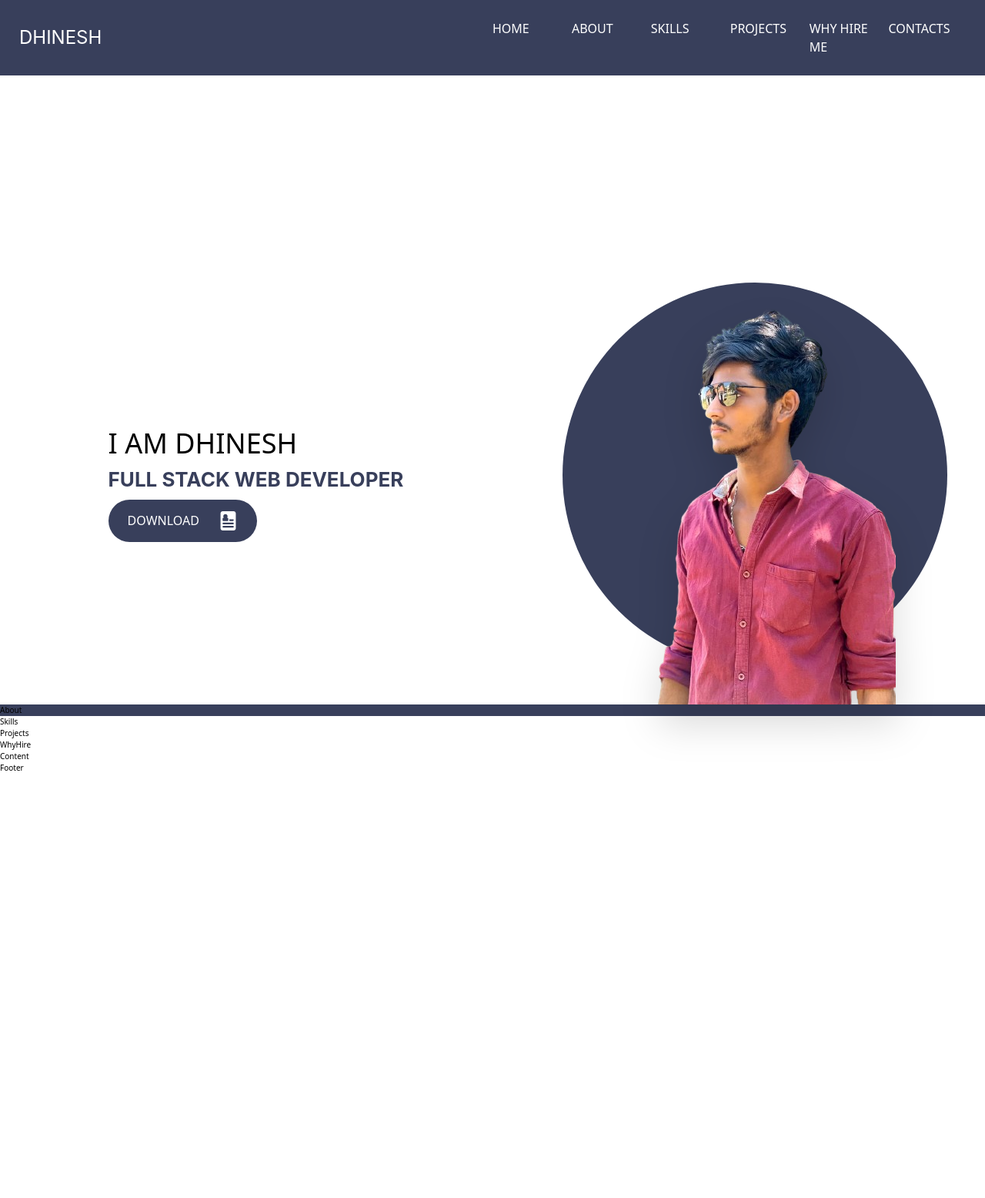
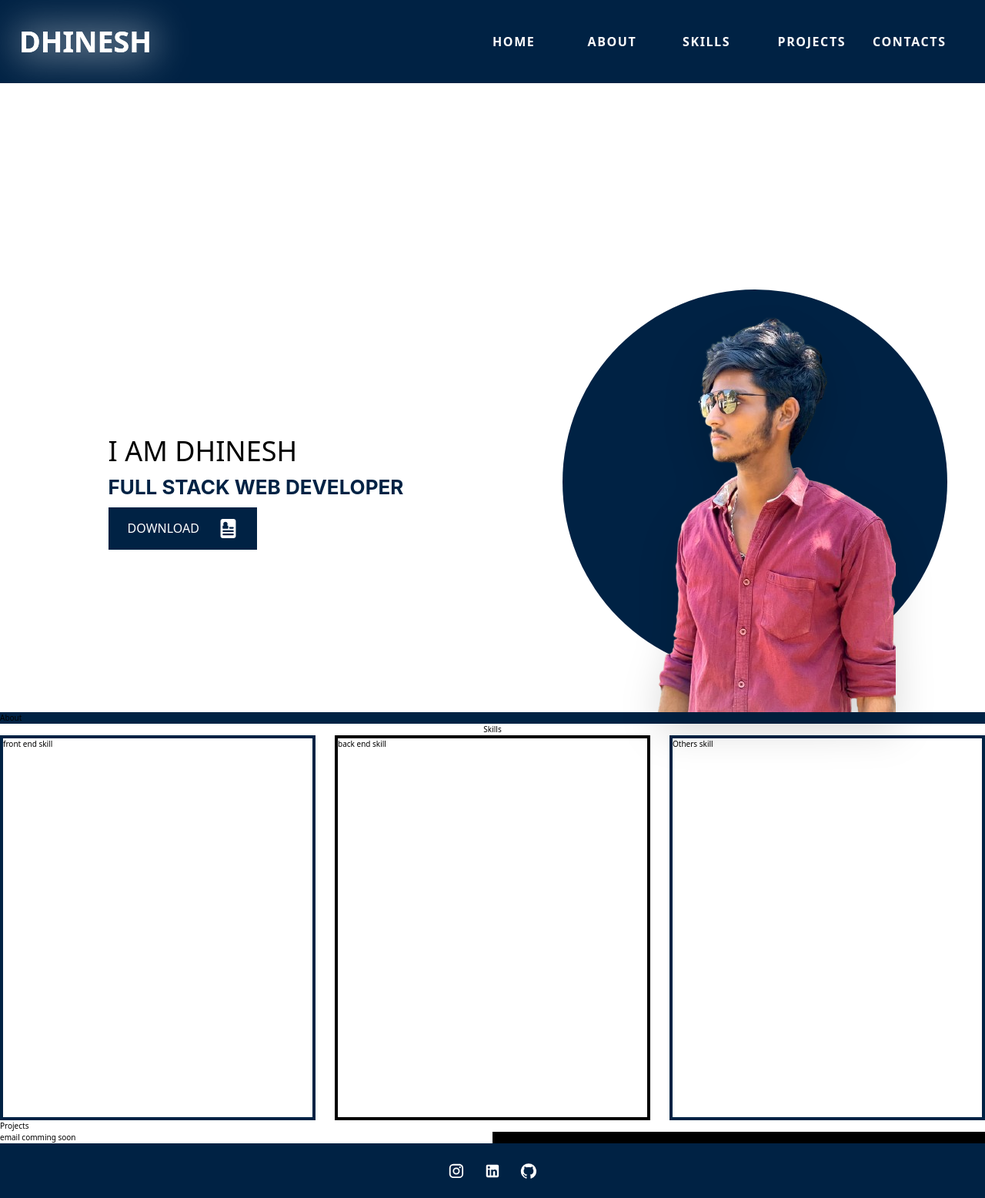
Before and after one commit to dhinesh20022806/portfoilo, a React (Vite) app: page / in a window 1280 px wide. Shown: the whole page at 77% size. Before the commit the page ends 1005 px from the top, so only its background shows below. Built offline with nearby package versions, Linux system fonts and the light colour scheme; a web font is replaced by a local one.

Commit message:
complete in grid verison

```diff
--- a/package.json
+++ b/package.json
@@ -10,6 +10,10 @@
     "preview": "vite preview"
   },
   "dependencies": {
+    "@emotion/react": "^11.11.4",
+    "@emotion/styled": "^11.11.5",
+    "@mui/icons-material": "^5.15.20",
+    "@mui/material": "^5.15.20",
     "react": "^18.2.0",
     "react-dom": "^18.2.0"
   },
--- a/src/App.jsx
+++ b/src/App.jsx
@@ -4,7 +4,6 @@ import {
   About,
   Skills,
   Projects,
-  WhyHire,
   Content,
   Footer,
 } from "./components";
@@ -19,7 +18,6 @@ function App() {
       <About />
       <Skills />
       <Projects />
-      <WhyHire />
       <Content />
       <Footer />
     </>
--- a/src/components/Content.jsx
+++ b/src/components/Content.jsx
@@ -1,7 +1,16 @@
 import React from "react";
 
 const Content = () => {
-  return <div>Content</div>;
+  return (
+    <div className="flex h-auto justify-center flex-col-reverse md:flex-row w-full">
+      <div className="flex-1 bg-white">
+        email comming soon
+      </div>
+      <div className="flex-1 bg-black">
+        3d animation comming soon
+      </div>
+    </div>
+  );
 };
 
 export default Content;
--- a/src/components/Footer.jsx
+++ b/src/components/Footer.jsx
@@ -1,7 +1,27 @@
 import React from "react";
-
+import InstagramIcon from "@mui/icons-material/Instagram";
+import LinkedInIcon from "@mui/icons-material/LinkedIn";
+import GitHubIcon from "@mui/icons-material/GitHub";
 const Footer = () => {
-  return <footer>Footer</footer>;
+  return (
+    <footer className="flex bg-primary py-10  justify-center gap-10 text-white ">
+      <InstagramIcon
+        fontSize="large"
+        color="inherit"
+        className="cursor-pointer"
+      />
+      <LinkedInIcon
+        fontSize="large"
+        color="inherit"
+        className="cursor-pointer"
+      />
+      <GitHubIcon
+        fontSize="large"
+        color="inherit"
+        className="cursor-pointer"
+      />
+    </footer>
+  );
 };
 
 export default Footer;
--- a/src/components/Home.jsx
+++ b/src/components/Home.jsx
@@ -14,7 +14,7 @@ const Home = () => {
             Full stack web developer
           </span>
         </h1>
-        <button className="rounded-full  uppercase text-[1.6rem]  px-10 py-6 bg-primary text-white">
+        <button className="  uppercase text-[1.6rem]  px-10 py-6 bg-primary text-white">
           Download
           <span className="ml-10">
             <svg
--- a/src/components/Navbar.jsx
+++ b/src/components/Navbar.jsx
@@ -6,34 +6,47 @@ const Navbar = () => {
   const handleToggle = () => {
     setOpen((prev) => !prev);
   };
+  const navClassBtn = `  before:rounded cursor-pointer  before:content-[''] text-white before:absolute before:top-0 before:bottom-0 before:left-0 before:right-0  before:border-b-4 before:border-white before:scale-0 before:transition-transform before:duration-300 before:ease-in-out before:origin-bottom-left before:hover:scale-100 relative uppercase pb-1 tracking-widest`;
 
   return (
     <nav
       className={` uppercase  bg-primary p-10 text-white text-[1.6rem]  top-0 `}
     >
       <div className="grid grid-cols-2 items-center  ">
-        <p className="uppercase text-[2.4rem] font-sf-pro-display animate-flicker  shadow-[0px 0px 105px 45px rgba(180,214,212,0.9)] inline-block ">
-          dhinesh
-        </p>
+        <div className=" animate-flicker ">
+          <span className="absolute mx-auto py-4 flex  border w-fit bg-gradient-to-r blur-xl from-white  to-white bg-clip-text text-6xl box-content font-extrabold text-transparent text-center select-none">
+            Dhinesh
+          </span>
+          <h1 className="relative top-0 w-fit h-auto py-4 justify-center flex bg-gradient-to-r items-center from-white to-white  bg-clip-text text-6xl font-extrabold text-transparent text-center select-auto">
+            Dhinesh
+          </h1>
+        </div>
 
-        <ul className="lg:grid lg:grid-cols-6   lg:gap-1 hidden">
+        <ul className="lg:grid lg:grid-cols-5 lg:gap-1 font-semibold  hidden">
           <li>
-            <a href="#home">Home</a>
+            <a href="#home" className={navClassBtn}>
+              Home
+            </a>
           </li>
           <li>
-            <a href="#about">About</a>
+            <a href="#about" className={navClassBtn}>
+              About
+            </a>
           </li>
           <li>
-            <a href="#skill">Skills</a>
+            <a href="#skill" className={navClassBtn}>
+              Skills
+            </a>
           </li>
           <li>
-            <a href="#project">Projects</a>
+            <a href="#project" className={navClassBtn}>
+              Projects
+            </a>
           </li>
           <li>
-            <a href="#whyhireme">Why hire me</a>
-          </li>
-          <li>
-            <a href="#contacts">contacts</a>
+            <a href="#contacts" className={navClassBtn}>
+              contacts
+            </a>
           </li>
         </ul>
 
@@ -77,25 +90,37 @@ const Navbar = () => {
         <ul
           className={`${
             isOpen ? "scale-100" : "scale-0 hidden"
-          }   grid text-[2rem] text-center transition transform  col-span-3 justify-center lg:hidden  `}
+          }   grid text-[2rem] text-center gap-5 col-span-3 justify-center lg:hidden  `}
         >
           <li>
-            <a href="#home">Home</a>
+            <a href="#home" className={navClassBtn}>
+              Home
+            </a>
           </li>
           <li>
-            <a href="#about">About</a>
+            <a href="#about" className={navClassBtn}>
+              About
+            </a>
           </li>
           <li>
-            <a href="#skill">Skills</a>
+            <a href="#skill" className={navClassBtn}>
+              Skills
+            </a>
           </li>
           <li>
-            <a href="#projects">Projects</a>
+            <a href="#project" className={navClassBtn}>
+              Projects
+            </a>
           </li>
           <li>
-            <a href="#whyhireme">Why hire me</a>
+            <a href="#whyhireme" className={navClassBtn}>
+              Why hire me
+            </a>
           </li>
           <li>
-            <a href="#contacts">contacts</a>
+            <a href="#contacts" className={navClassBtn}>
+              contacts
+            </a>
           </li>
         </ul>
       </div>
--- a/src/components/Skills.jsx
+++ b/src/components/Skills.jsx
@@ -1,7 +1,22 @@
 import React from "react";
 
 const Skills = () => {
-  return <div>Skills</div>;
+  return (
+    <section>
+      <h1 className="text-center">Skills</h1>
+      <div className="flex justify-around gap-10 flex-col md:flex-row h-[500px]">
+        <div className="flex-[0.5] border-primary border-4 ">
+          front end skill
+        </div>
+        <div className="flex-[0.5] border-black border-4">
+          back end skill
+        </div>
+        <div className="flex-[0.5] border-primary border-4">
+          Others skill
+        </div>
+      </div>
+    </section>
+  );
 };
 
 export default Skills;
--- a/src/components/WhyHire.jsx
+++ /dev/null
@@ -1,7 +0,0 @@
-import React from "react";
-
-const WhyHire = () => {
-  return <div>WhyHire</div>;
-};
-
-export default WhyHire;
--- a/src/components/index.js
+++ b/src/components/index.js
@@ -3,6 +3,5 @@ export { default as Home } from "./Home";
 export { default as About } from "./About";
 export { default as Skills } from "./Skills";
 export { default as Projects } from "./Projects";
-export { default as WhyHire } from "./WhyHire";
 export { default as Content } from "./Content";
 export { default as Footer } from "./Footer";
--- a/tailwind.config.js
+++ b/tailwind.config.js
@@ -5,14 +5,22 @@ export default {
 
   theme: {
     colors: {
-      primary: "#383F5B",
+      primary: "#002244",
       white: "#fff",
       black: "#000",
     },
     extend: {
       fontFamily: {
-        "sf-pro-display": ["SF Pro Display", "Arial", "sans-serif"],
-        "sf-pro-text": ["SF Pro Text", "Arial", "sans-serif"],
+        "sf-pro-display": [
+          "SF Pro Display",
+          "Arial",
+          "sans-serif",
+        ],
+        "sf-pro-text": [
+          "SF Pro Text",
+          "Arial",
+          "sans-serif",
+        ],
       },
 
       animation: {
```
Also changed, not shown: 1 other file (tests, documents, lock files or other folders).
